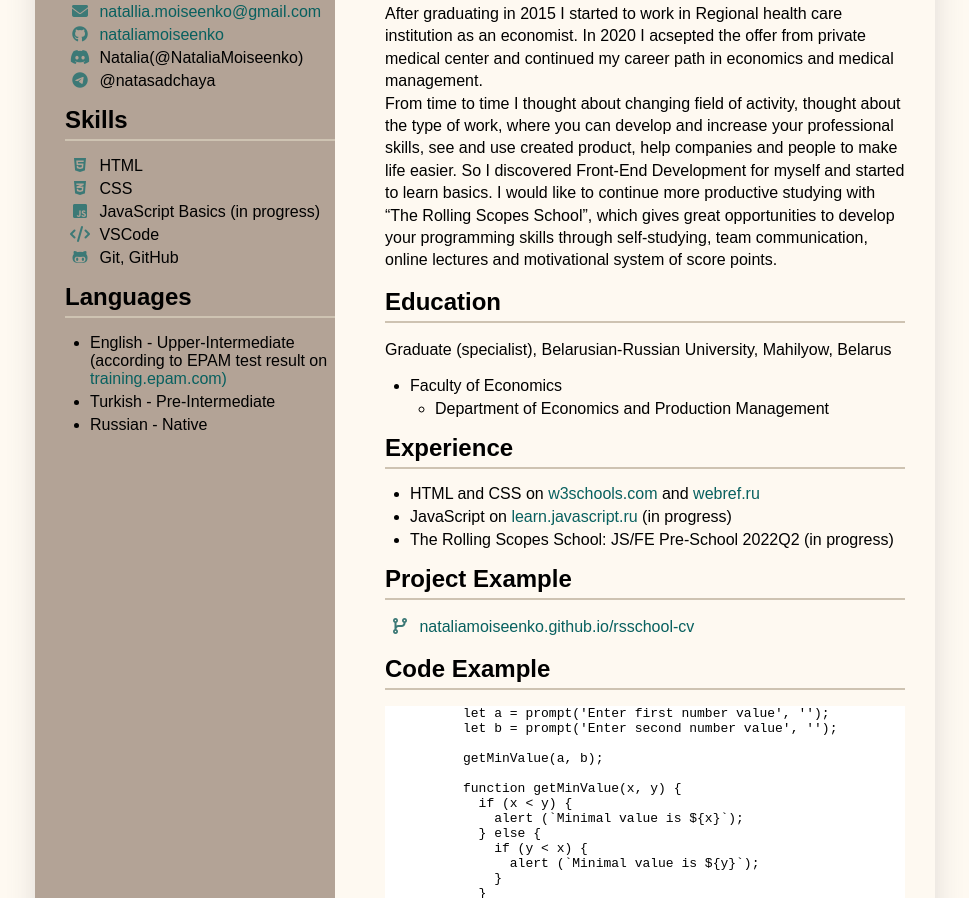
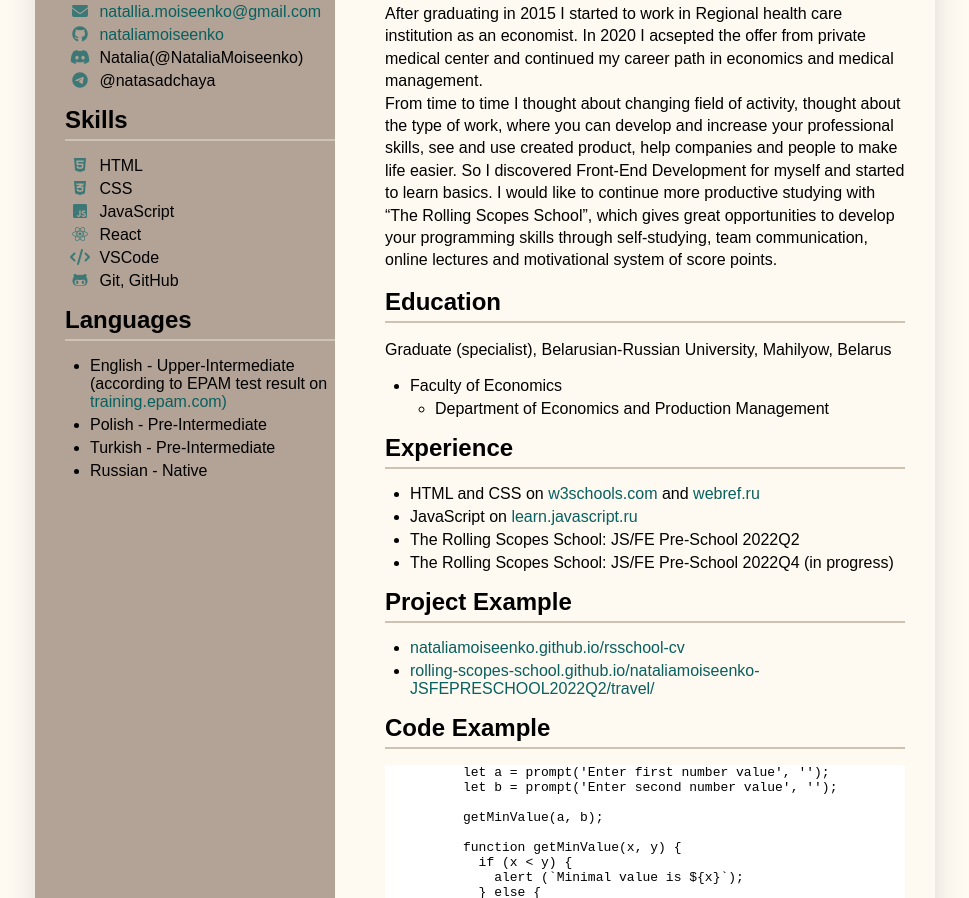
Before and after one commit to nataliamoiseenko/rsschool-cv, a plain HTML site: page index.html in a window 1280 px wide. Shown: the part 278-1176 px from the top of the page, without its empty margins (155-1124 px from the left). Drawn offline with Linux system fonts and the light colour scheme.

Commit message:
feat: update info & styles

```diff
--- a/css/style.css
+++ b/css/style.css
@@ -18,6 +18,10 @@
 
 * {
   box-sizing: border-box;
+}
+
+html {
+  scroll-behavior: smooth;
 }
 
 body {
--- a/index.html
+++ b/index.html
@@ -67,7 +67,11 @@
           </li>
           <li class="main__list--item">
             <i class="fa-brands fa-js-square aside__icon"></i>
-            JavaScript Basics (in progress)
+            JavaScript
+          </li>
+          <li class="main__list--item">
+            <i class="fa-brands fa-react aside__icon"></i>
+            React
           </li>
           <li class="main__list--item">
             <i class="fa-solid fa-code aside__icon"></i>
@@ -84,6 +88,7 @@
             English - Upper-Intermediate<br>(according to EPAM test result on
             <a href="https://training.epam.com" class="main__list--item--link">training.epam.com)</a>
           </li>
+          <li class="main__list--item">Polish - Pre-Intermediate</li>
           <li class="main__list--item">Turkish - Pre-Intermediate</li>
           <li class="main__list--item">Russian - Native</li>
         </ul>
@@ -120,17 +125,23 @@
           <li class="main__list--item">
             JavaScript on
             <a href="https://learn.javascript.ru" class="main__list--item--link">learn.javascript.ru</a>
-            (in progress)
           </li>
-          <li class="main__list--item">The Rolling Scopes School: JS/FE Pre-School 2022Q2 (in progress)</li>
+          <li class="main__list--item">The Rolling Scopes School: JS/FE Pre-School 2022Q2</li>
+          <li class="main__list--item">The Rolling Scopes School: JS/FE Pre-School 2022Q4 (in progress)</li>
         </ul>
         <h2 id="project">Project Example</h2>
-        <p>
-          <a href="https://nataliamoiseenko.github.io/rsschool-cv/" class="main__list--item--link" target="_blank">
-            <i class="fa-solid fa-code-branch aside__icon"></i>
-            nataliamoiseenko.github.io/rsschool-cv
-          </a>
-        </p>
+        <ul>
+          <li class="main__list--item">
+            <a href="https://nataliamoiseenko.github.io/rsschool-cv/" class="main__list--item--link" target="_blank">
+              nataliamoiseenko.github.io/rsschool-cv
+            </a>
+          </li>
+          <li class="main__list--item">
+            <a href="https://rolling-scopes-school.github.io/nataliamoiseenko-JSFEPRESCHOOL2022Q2/travel/" class="main__list--item--link" target="_blank">
+              rolling-scopes-school.github.io/nataliamoiseenko-JSFEPRESCHOOL2022Q2/travel/
+            </a>
+          </li>
+        </ul>
         <h2 id="code">Code Example</h2>
         <pre class="article__pre">
           let a = prompt('Enter first number value', '');
```
